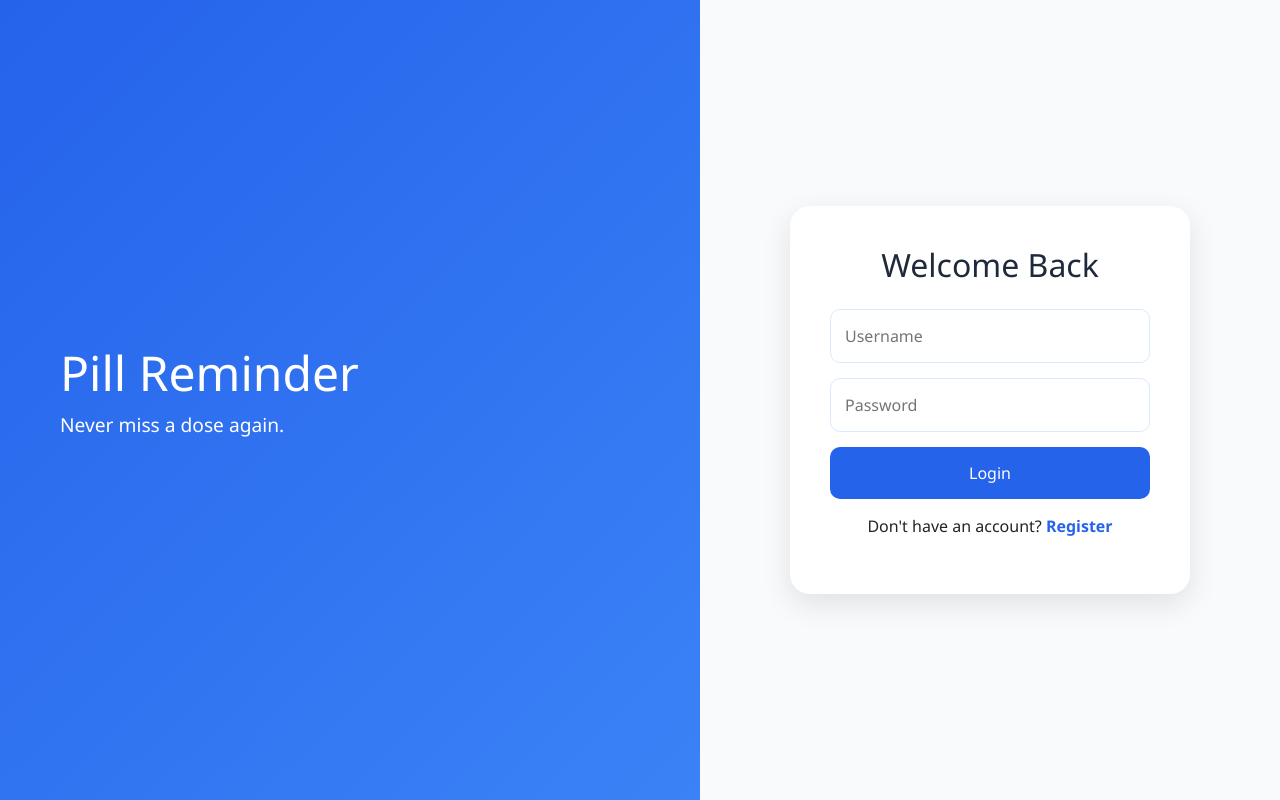
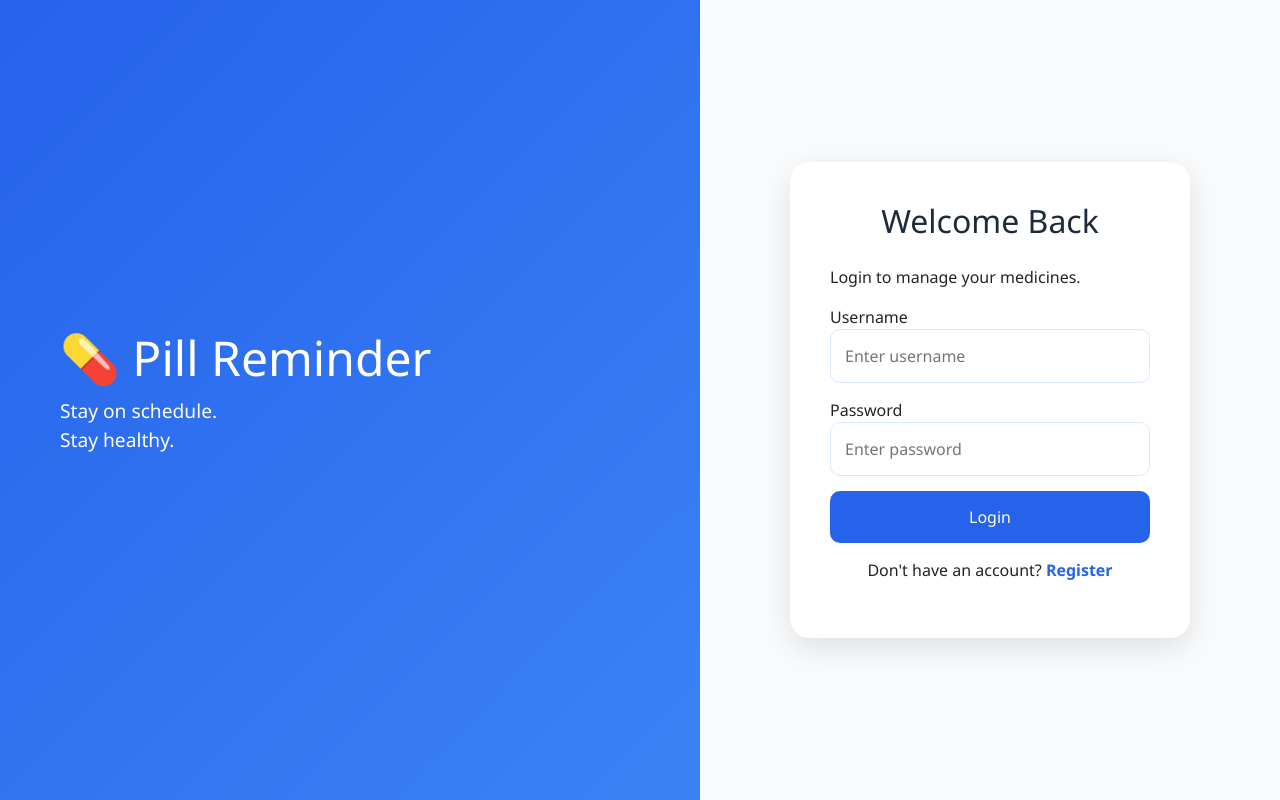
Before and after one commit to Tejal-1980/Pill-_Reminder_App, a React (Vite) app in the folder frontend/vite-project/: page / in a window 1280 px wide. Built offline with nearby package versions, Linux system fonts and the light colour scheme.

Commit message:
Improve login form with validation and loading state

```diff
--- a/frontend/vite-project/src/pages/login.jsx
+++ b/frontend/vite-project/src/pages/login.jsx
@@ -1,76 +1,156 @@
 import { useState } from "react";
-import { Link, useNavigate } from "react-router-dom";
+import {
+  Link,
+  useNavigate,
+} from "react-router-dom";
 import axios from "axios";
+
 import "./Auth.css";
+
 
 function Login() {
   const navigate = useNavigate();
 
-  const [email, setEmail] = useState("");
+  const [username, setUsername] = useState("");
   const [password, setPassword] = useState("");
+
+  const [loading, setLoading] = useState(false);
+  const [error, setError] = useState("");
+
 
   const handleLogin = async (e) => {
     e.preventDefault();
+
+    setError("");
+    setLoading(true);
 
     try {
       const response = await axios.post(
         "http://127.0.0.1:8000/api/accounts/login/",
         {
-          username: email,
-          password: password,
+          username,
+          password,
         }
       );
 
-      localStorage.setItem("access", response.data.access);
-      localStorage.setItem("refresh", response.data.refresh);
+      localStorage.setItem(
+        "access",
+        response.data.access
+      );
+
+      localStorage.setItem(
+        "refresh",
+        response.data.refresh
+      );
 
       navigate("/dashboard");
-      // eslint-disable-next-line no-unused-vars
+
     } catch (error) {
-      alert("Invalid credentials");
+      setError(
+        "Invalid username or password."
+      );
+
+    } finally {
+      setLoading(false);
     }
   };
 
+
   return (
     <div className="auth-container">
+
       <div className="auth-left">
-        <h1>Pill Reminder</h1>
-        <p>Never miss a dose again.</p>
+        <div>
+          <h1>💊 Pill Reminder</h1>
+
+          <p>
+            Stay on schedule.
+            <br />
+            Stay healthy.
+          </p>
+        </div>
       </div>
 
+
       <div className="auth-right">
+
         <div className="auth-card">
+
           <h2>Welcome Back</h2>
 
+          <p className="auth-subtitle">
+            Login to manage your medicines.
+          </p>
+
+
+          {error && (
+            <div className="auth-error">
+              {error}
+            </div>
+          )}
+
+
           <form onSubmit={handleLogin}>
+
+            <label>
+              Username
+            </label>
+
             <input
               type="text"
-              placeholder="Username"
+              placeholder="Enter username"
               className="auth-input"
-              value={email}
-              onChange={(e) => setEmail(e.target.value)}
+              value={username}
+              onChange={(e) =>
+                setUsername(e.target.value)
+              }
+              required
             />
+
+
+            <label>
+              Password
+            </label>
 
             <input
               type="password"
-              placeholder="Password"
+              placeholder="Enter password"
               className="auth-input"
               value={password}
-              onChange={(e) => setPassword(e.target.value)}
+              onChange={(e) =>
+                setPassword(e.target.value)
+              }
+              required
             />
 
-            <button type="submit" className="auth-btn">
-              Login
+
+            <button
+              type="submit"
+              className="auth-btn"
+              disabled={loading}
+            >
+              {loading
+                ? "Logging in..."
+                : "Login"}
             </button>
+
           </form>
 
+
           <p className="auth-text">
-            Don't have an account? <Link to="/register">Register</Link>
+            Don't have an account?{" "}
+            <Link to="/register">
+              Register
+            </Link>
           </p>
+
         </div>
+
       </div>
+
     </div>
   );
 }
 
+
 export default Login;
```
